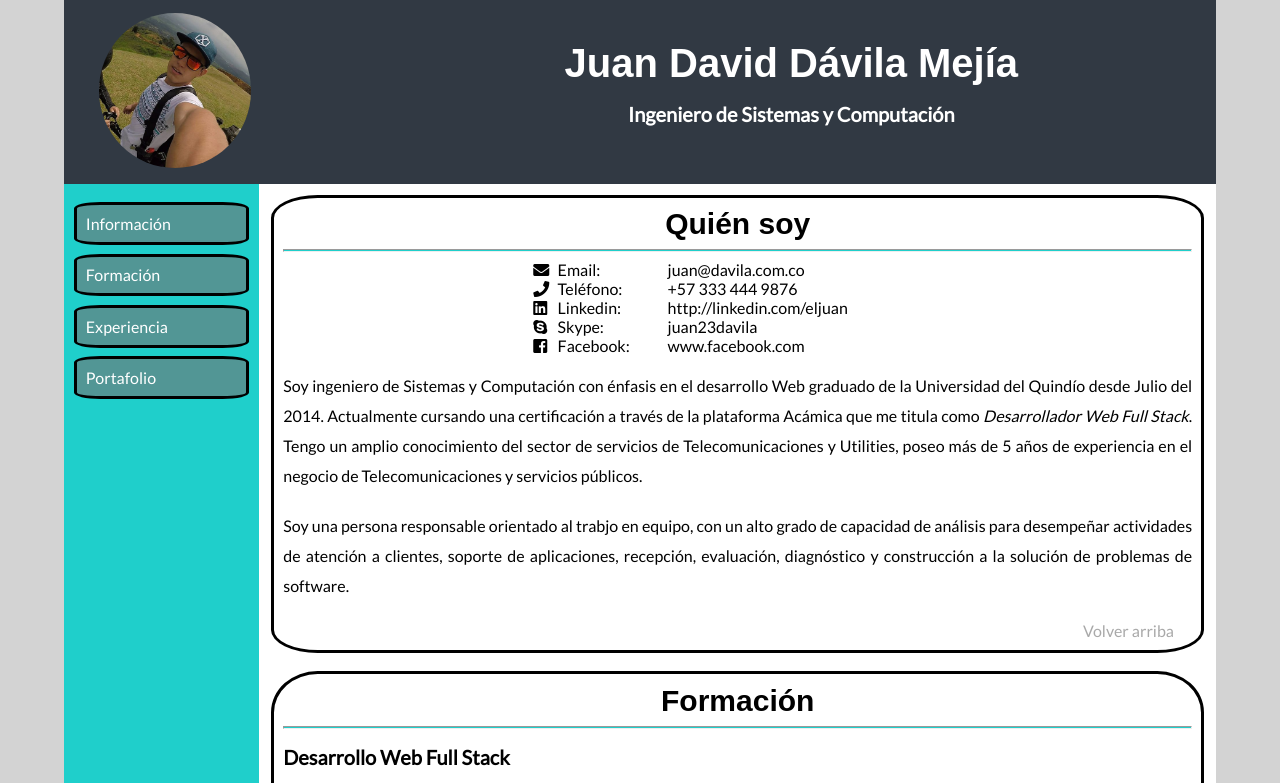
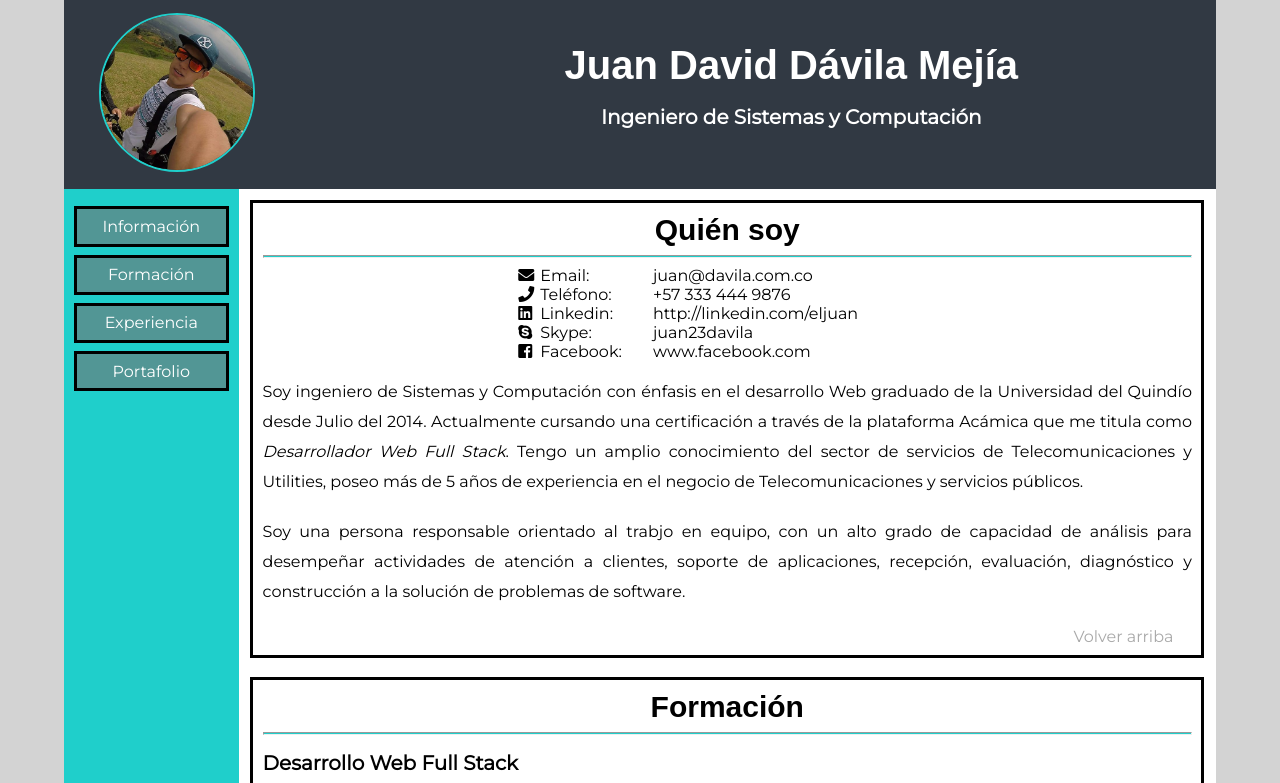
Before and after one commit to juan23davila/cvAcamica, a plain HTML site: page index.html in a window 1280 px wide. Shown: the top 783 px of the page. Drawn offline with Linux system fonts and the light colour scheme; a web font is replaced by a local one.

Commit message:
Algunas pequeñas mejoras a la hoja de vida entregada a Acámica

```diff
--- a/index.html
+++ b/index.html
@@ -7,6 +7,7 @@
     <meta name="viewport" content="width=device-width, initial-scale=1">
     <link rel="stylesheet" type="text/css" media="screen" href="main.css" />
     <link href="https://fonts.googleapis.com/css?family=Amaranth|Lato" rel="stylesheet">
+    <link href="https://fonts.googleapis.com/css2?family=Montserrat&display=swap" rel="stylesheet">
     <link rel="stylesheet" href="https://use.fontawesome.com/releases/v5.7.1/css/all.css" integrity="sha384-fnmOCqbTlWIlj8LyTjo7mOUStjsKC4pOpQbqyi7RrhN7udi9RwhKkMHpvLbHG9Sr" crossorigin="anonymous">
 </head>
 <body>
@@ -22,18 +23,10 @@
     <div class="contenedor">
         <div id="navega">
             <ul class="buttons">
-                <li class="bt">
-                    <a href="#info">Información</a>
-                </li>
-                <li class="bt">
-                    <a href="#formacion">Formación</a>
-                </li>
-                <li class="bt">
-                    <a href="#experiencia">Experiencia</a>
-                </li>
-                <li class="bt">
-                    <a href="#portafolio">Portafolio</a>
-                </li>
+                <a href="#info"><li class="bt">Información</li></a>
+                <a href="#formacion"><li class="bt">Formación</li></a>
+                <a href="#experiencia"><li class="bt">Experiencia</li></a>
+                <a href="#portafolio"><li class="bt">Portafolio</li></a>
             </ul>
         </div>
         <div id="contenido">
--- a/main.css
+++ b/main.css
@@ -1,8 +1,7 @@
 body{
     background-color: lightgray;
     margin: auto;
-    font-family: 'Lato';
-
+    font-family: 'Montserrat', sans-serif;
 }
 header{
     display: flex;
@@ -29,6 +28,7 @@ header{
 #foto img{
     border-radius: 100%;
     width: 100%;
+    border: #1fcfcb solid 2px;
 }
 #nombre{
     width: 100%;
@@ -69,7 +69,6 @@ h3{
 {
     border: solid;
     border-color: black;
-    border-radius: 5%;
     margin-bottom: 2%;
     padding: 1%;
 }
@@ -124,9 +123,9 @@ ul {
     background-color:#529695;
     margin-top: 5%;
     padding:5%;
-    border-radius: 15%;
     border: solid;
     border-color: black;
+    text-align: center;
 }
 
 #info ul, #info h2{
```
